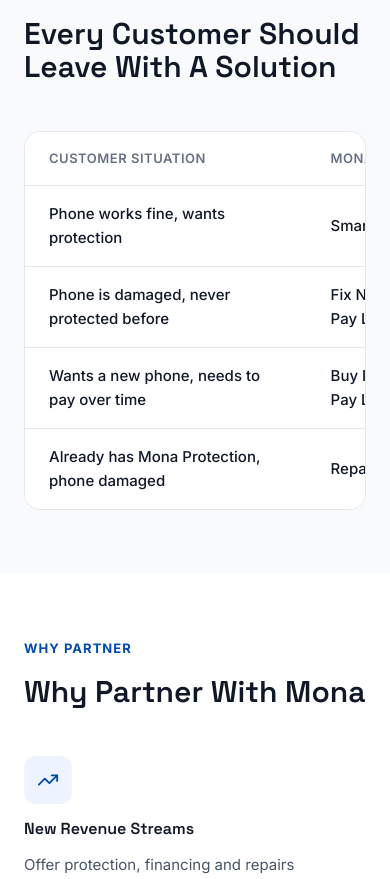
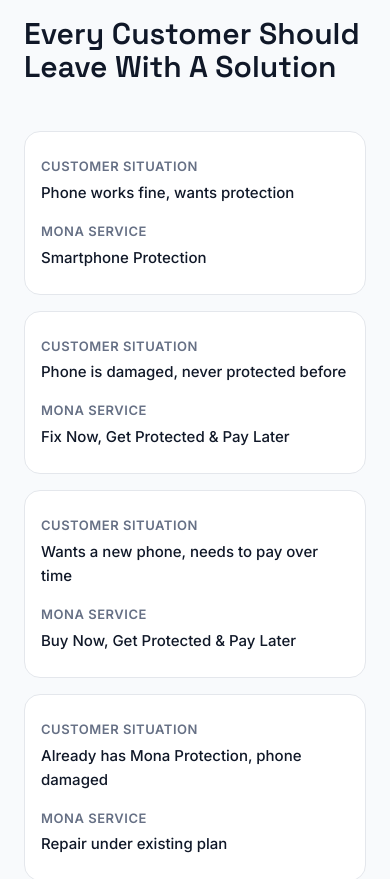
Before and after one commit to codemande/mona-mona, a React (Vite) app: page /become-a-partner in a window 390 px wide. Shown: the part 800-1679 px from the top of the page. Built offline with nearby package versions, Linux system fonts and the light colour scheme.

Commit message:
fix: enhance mobile responsiveness of ApplicationPage and improve table accessibility in BecomeAPartner

```diff
--- a/src/pages/ApplicationPage.module.css
+++ b/src/pages/ApplicationPage.module.css
@@ -36,6 +36,54 @@
   border-bottom: none;
 }
 
+@media (max-width: 640px) {
+  .tableWrap {
+    overflow-x: visible;
+    background: none;
+    border: none;
+    border-radius: 0;
+  }
+
+  .table {
+    min-width: 0;
+  }
+
+  .table thead {
+    display: none;
+  }
+
+  .table tbody {
+    display: flex;
+    flex-direction: column;
+    gap: var(--space-4);
+  }
+
+  .table tr {
+    display: block;
+    background: #fff;
+    border: 1px solid var(--color-border);
+    border-radius: var(--radius-lg);
+    padding: var(--space-4);
+  }
+
+  .table td {
+    display: block;
+    padding: var(--space-2) 0;
+    border-bottom: none;
+  }
+
+  .table td::before {
+    content: attr(data-label);
+    display: block;
+    font-size: var(--text-xs);
+    font-weight: 600;
+    text-transform: uppercase;
+    letter-spacing: 0.04em;
+    color: var(--color-text-soft);
+    margin-bottom: var(--space-1);
+  }
+}
+
 .paragraph {
   font-size: var(--text-base);
   color: var(--color-text);
--- a/src/pages/BecomeAPartner.jsx
+++ b/src/pages/BecomeAPartner.jsx
@@ -97,8 +97,8 @@
             <tbody>
               {walkInTable.map((row) => (
                 <tr key={row.situation}>
-                  <td>{row.situation}</td>
-                  <td>{row.service}</td>
+                  <td data-label="Customer Situation">{row.situation}</td>
+                  <td data-label="Mona Service">{row.service}</td>
                 </tr>
               ))}
             </tbody>
@@ -144,7 +144,6 @@
         </Button>
       </Section>
 
-      <FaqSection items={partnerFaqs} />
 
       <Section id="apply" tone="soft" narrow>
         <SectionHeader eyebrow="Apply" title="Apply to Become a Partner Store" />
@@ -203,6 +202,8 @@
         </form>
       </Section>
 
+      <FaqSection items={partnerFaqs} />
+
       <CTABand
         title="Ready to Grow With Mona?"
         subtitle="Join our network of authorised Partner Stores today."
```
